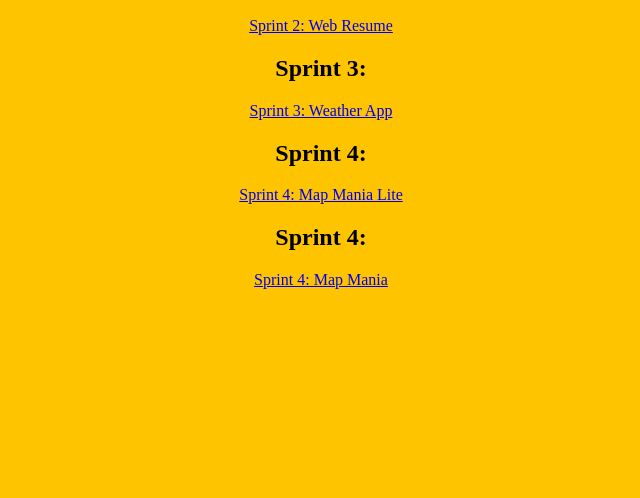
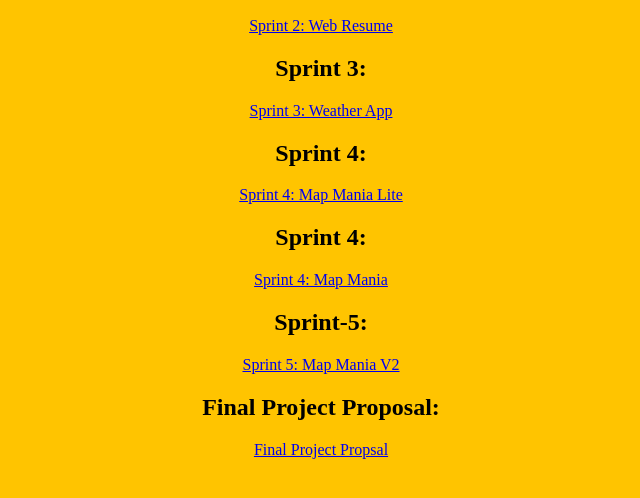
Before and after one commit to Wefqi99/web-programming-portfolio, a plain HTML site: page index.html in a window 1280 px wide. Shown: the part 110-608 px from the top of the page, without its empty margins (319-959 px from the left). Drawn offline with Linux system fonts and the light colour scheme.

Commit message:
Added sprint 5 and final project proposal

```diff
--- a/index.html
+++ b/index.html
@@ -23,6 +23,10 @@
     <a href="https://nodejs-map-mainia-lite-wo.azurewebsites.net/">Sprint 4: Map Mania Lite</a>
     <h2>Sprint 4:</h2>
     <a href="https://map-mania-main-wo.azurewebsites.net/">Sprint 4: Map Mania</a>
+    <h2>Sprint-5:</h2>
+    <a href="https://map-mainia-v3-wo.azurewebsites.net/">Sprint 5: Map Mania V2</a>
+    <h2>Final Project Proposal:</h2>
+    <a href="https://proud-pebble-01775b410.2.azurestaticapps.net/">Final Project Propsal</a>
 
 </body>
 </html>
```
